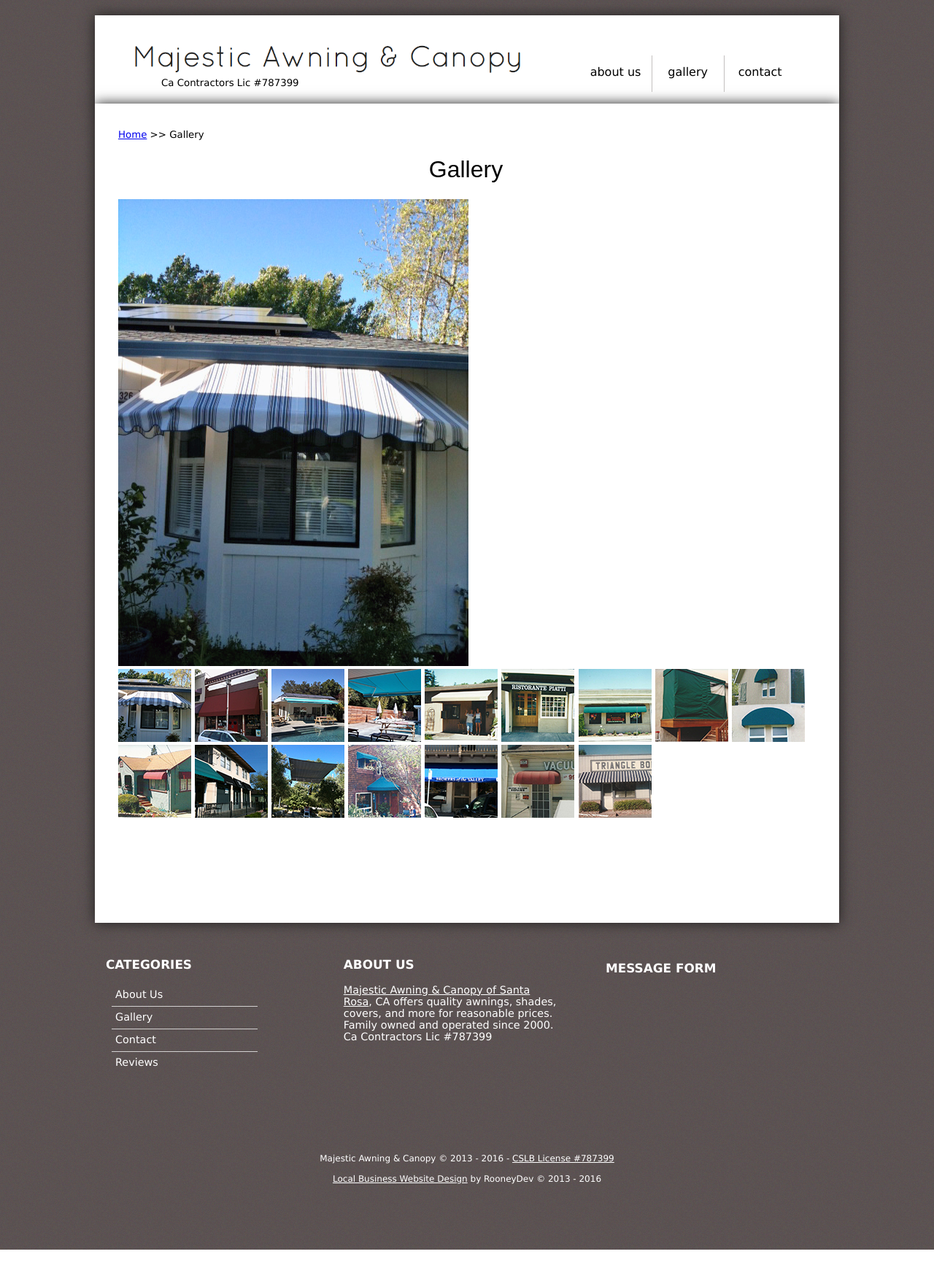
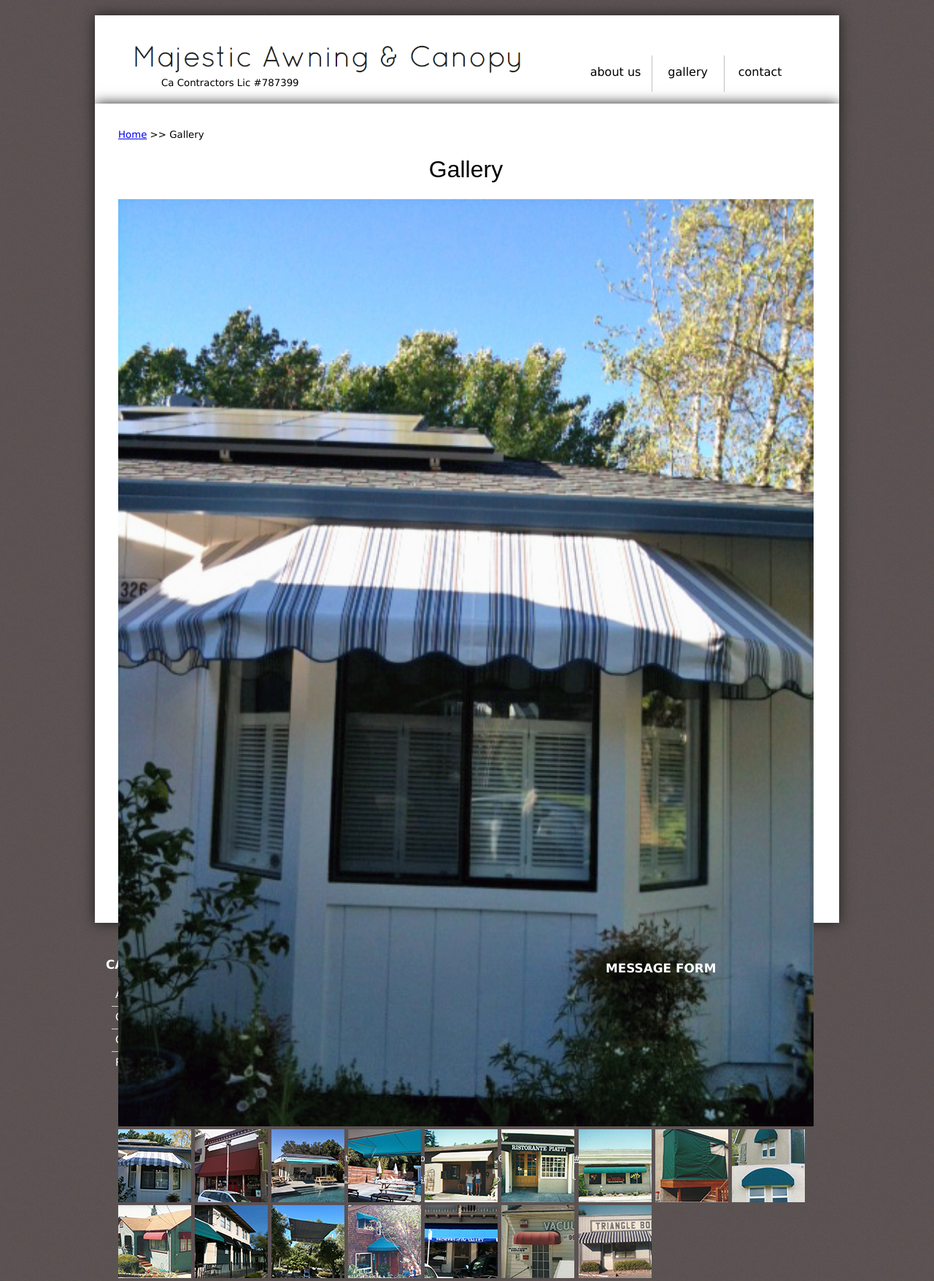
Before and after one commit to JosiahRooney/Majestic-Awning, a PHP site: page /gallery.html in a window 1280 px wide. Shown: the whole page at 73% size. Before the commit the page ends 1713 px from the top, so only its background shows below. Run offline with PHP 8.4, Linux system fonts and the light colour scheme.

Commit message:
Fixed #image width

```diff
--- a/assets/css/style.css
+++ b/assets/css/style.css
@@ -394,3 +394,8 @@
 	clear: both;
 	margin: 123px 0 90px;
 }
+
+#image img {
+	width: 100%;
+	height: auto;
+}
```
